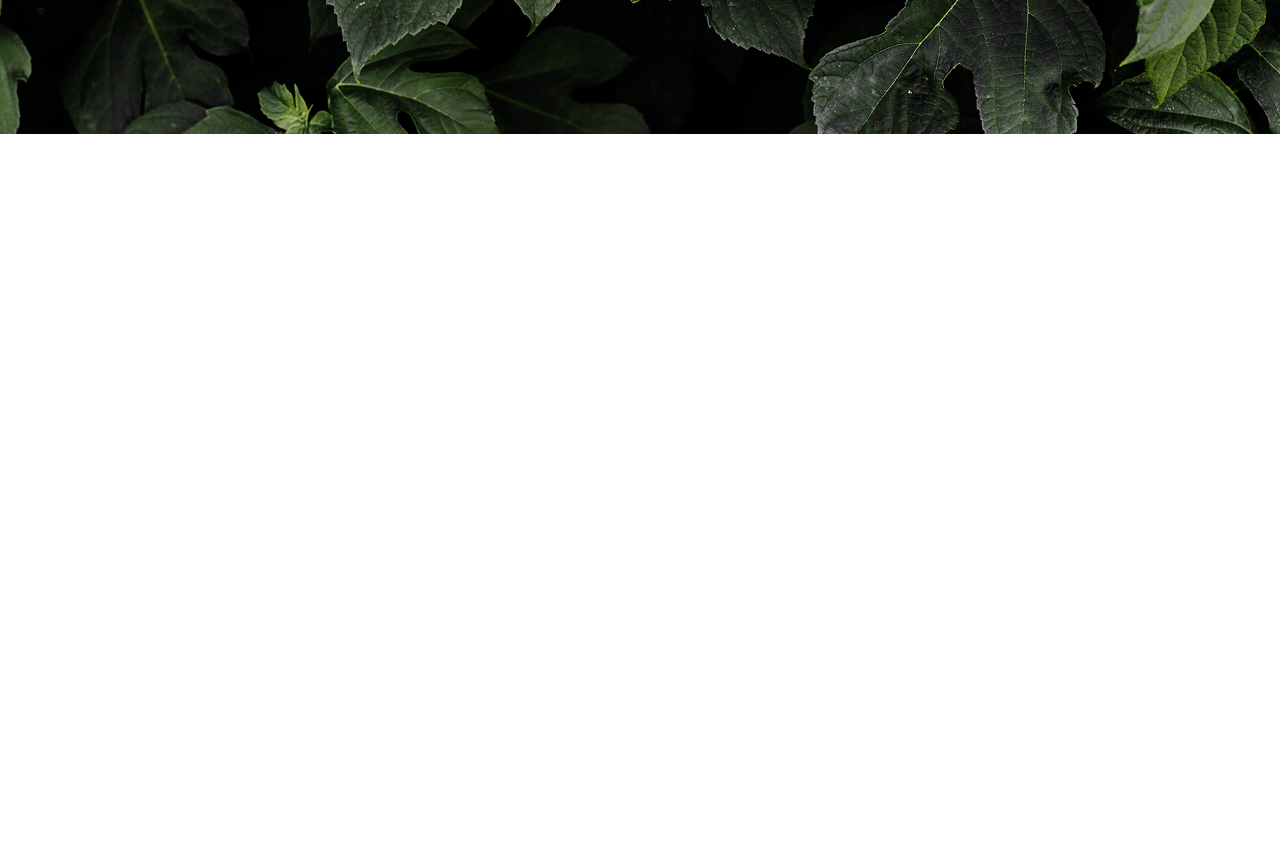
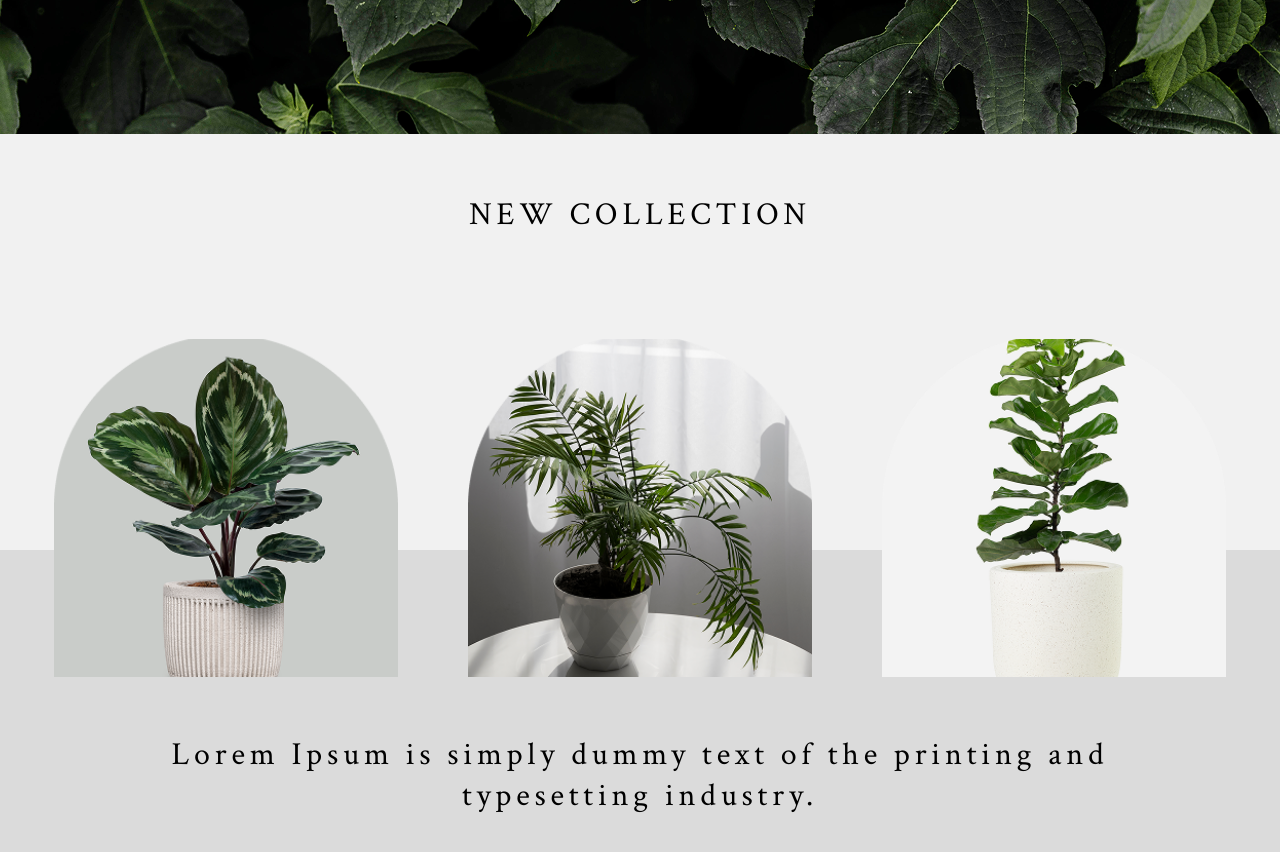
Before and after one commit to alla-r/test-task-lumina-flow, a React (Vite) app: page / in a window 1280 px wide. Shown: the part 1460-2312 px from the top of the page. Before the commit the page ends 1594 px from the top, so only its background shows below. Built offline with nearby package versions, Linux system fonts and the light colour scheme.

Commit message:
add new section

```diff
--- a/src/App.jsx
+++ b/src/App.jsx
@@ -1,5 +1,6 @@
 import HeroSection from "./sections/HeroSection";
 import CategorySection from "./sections/CategorySection";
+import NewSection from "./sections/NewSection";
 import { ContentProvider } from "./context/ContentContext";
 import "./App.scss";
 
@@ -9,6 +10,7 @@ function App() {
       <ContentProvider>
         <HeroSection />
         <CategorySection />
+        <NewSection />
       </ContentProvider>
     </>
   );
--- a/src/components/SectionHeading/SectionHeading.scss
+++ b/src/components/SectionHeading/SectionHeading.scss
@@ -1,7 +1,6 @@
 @use "../../styles/variables";
 
 .heading {
-  width: 100%;
   text-align: center;
   font-size: 20px;
   letter-spacing: 0.15em;
--- a/src/sections/CategorySection/CategorySection.scss
+++ b/src/sections/CategorySection/CategorySection.scss
@@ -9,11 +9,8 @@
     margin-top: 2rem;
     display: flex;
     justify-content: center;
-    gap: 0.25rem;
+    gap: 0.5rem;
     flex-wrap: nowrap;
-    min-width: max-content;
-    // min-width: 532px;
-    // transform: translateX(-20%);
   }
 
   &__content-2 {
@@ -22,7 +19,7 @@
   }
 
   &__image-wrapper {
-    flex: 1 1 25%;
+    flex-shrink: 0;
     width: 130px;
     height: 136px;
   }
@@ -35,21 +32,11 @@
   }
 }
 
-@media (min-width: 27.75em) {
-  .category {
-    &__content {
-      transform: none;
-    }
-  }
-}
-
 /* Tablet */
 @media (min-width: 37.5em) {
   .category {
     &__content-1 {
       margin-top: 3rem;
-      // min-width: 532px;
-      // transform: translateX(-20%);
     }
 
     &__image-wrapper {
@@ -65,8 +52,6 @@
     &__content-1 {
       margin-top: 3.2rem;
       gap: 1rem;
-      // min-width: 532px;
-      // transform: translateX(-20%);
     }
 
     &__content-2 {
@@ -86,8 +71,6 @@
     &__content-1 {
       margin-top: 3.5rem;
       gap: 1.25rem;
-      // min-width: 532px;
-      // transform: translateX(-20%);
     }
 
     &__content-2 {
--- /dev/null
+++ b/src/sections/NewSection/NewSection.jsx
@@ -0,0 +1,34 @@
+import { useContent } from "../../context/ContentContext";
+import SectionHeading from "../../components/SectionHeading";
+import "./NewSection.scss";
+
+function NewSection() {
+  const { newContent } = useContent();
+  const { title, images, description } = newContent;
+
+  const items = images.map((imageSrc, i) => {
+    return (
+      <div className={`new__image-wrapper-${i + 1}`} key={i}>
+        <img
+          src={imageSrc}
+          alt={`New collection ${i + 1}`}
+          className={`new__image`}
+        />
+      </div>
+    );
+  });
+
+  return (
+    <section className="new">
+      <SectionHeading text={title} type="normal" />
+
+      <div className="new__content">
+        <div className="new__image-row">{items}</div>
+
+        <p className="new__text">{description}</p>
+      </div>
+    </section>
+  );
+}
+
+export default NewSection;
--- /dev/null
+++ b/src/sections/NewSection/NewSection.scss
@@ -0,0 +1,136 @@
+@use "../../styles/variables";
+
+.new {
+  width: 100%;
+  padding-top: 1rem;
+  background: linear-gradient(to bottom, #f1f1f1 50%, #dbdbdb 50%);
+  overflow: hidden;
+
+  &__text {
+    padding-top: 25px;
+    padding-bottom: 60px;
+    max-width: 298px;
+    text-align: center;
+    font-size: 15px;
+    font-weight: 400;
+    letter-spacing: 0.15em;
+  }
+
+  &__content {
+    margin-top: 2rem;
+    display: flex;
+    flex-direction: column;
+    justify-content: center;
+    align-items: center;
+    gap: 0.25rem;
+  }
+
+  &__image-row {
+    display: flex;
+    justify-content: center;
+    gap: 1.75rem;
+    flex-wrap: nowrap;
+  }
+
+  &__image-wrapper-1,
+  &__image-wrapper-2,
+  &__image-wrapper-3 {
+    height: 154px;
+    width: 143px;
+  }
+
+  &__image-wrapper-2 {
+    width: 177px;
+    height: 179px;
+  }
+
+  &__image {
+    width: 100%;
+    height: 100%;
+    object-fit: cover;
+    display: block;
+  }
+}
+
+/* Tablet */
+@media (min-width: 37.5em) {
+  .new {
+    padding-top: 0;
+
+    &__text {
+      padding-bottom: 70px;
+      max-width: 747px;
+      width: 92%;
+      font-size: 32px;
+    }
+
+    &__content {
+      margin-top: 3rem;
+      gap: 2rem;
+    }
+
+    &__image-row {
+      gap: 2.25rem;
+    }
+
+    &__image-wrapper-1,
+    &__image-wrapper-2,
+    &__image-wrapper-3 {
+      height: 262px;
+      width: 263px;
+    }
+  }
+}
+
+/* Desktop */
+@media (min-width: 64em) {
+  .new {
+    &__text {
+      padding-bottom: 150px;
+      max-width: 967px;
+    }
+
+    &__content {
+      margin-top: 6.5rem;
+      gap: 2rem;
+    }
+
+    &__image-row {
+      gap: 4.4rem;
+    }
+
+    &__image-wrapper-1,
+    &__image-wrapper-2,
+    &__image-wrapper-3 {
+      height: 338px;
+      width: 344px;
+    }
+  }
+}
+
+/* Extra large */
+@media (min-width: 87.5em) {
+  .new {
+    &__text {
+      padding-bottom: 133px;
+      max-width: 1246px;
+      font-size: 40px;
+    }
+
+    &__content {
+      margin-top: 6.5rem;
+      gap: 2rem;
+    }
+
+    &__image-row {
+      gap: 4.4rem;
+    }
+
+    &__image-wrapper-1,
+    &__image-wrapper-2,
+    &__image-wrapper-3 {
+      height: 502px;
+      width: 506px;
+    }
+  }
+}
--- /dev/null
+++ b/src/sections/NewSection/index.js
@@ -0,0 +1,3 @@
+import NewSection from "./NewSection";
+
+export default NewSection;
```
